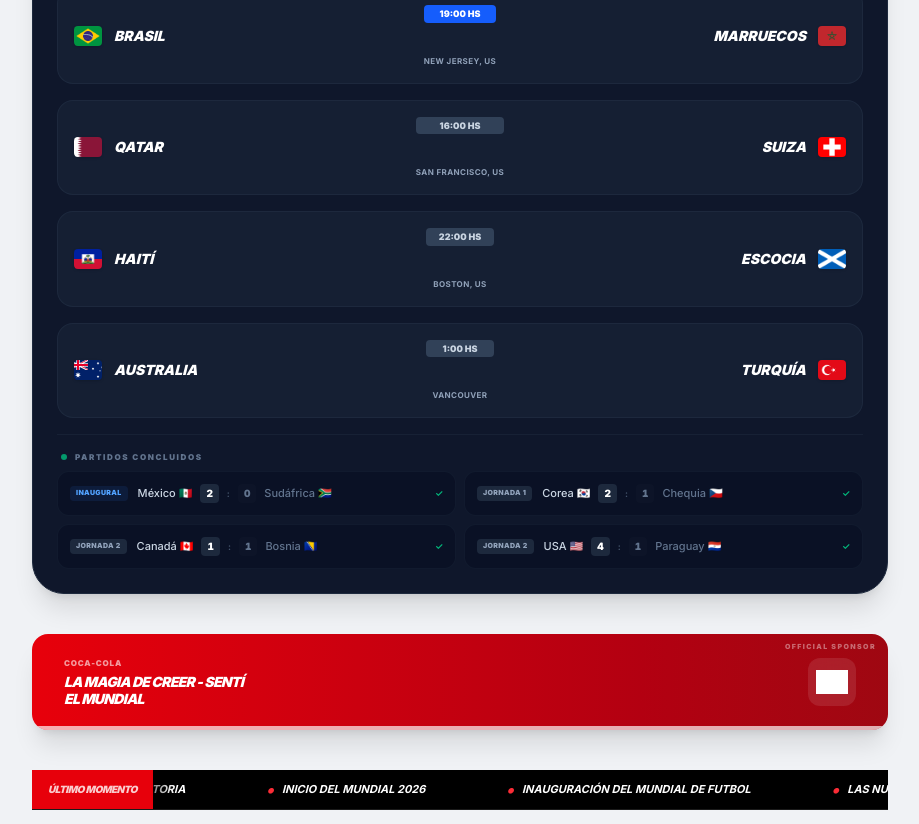
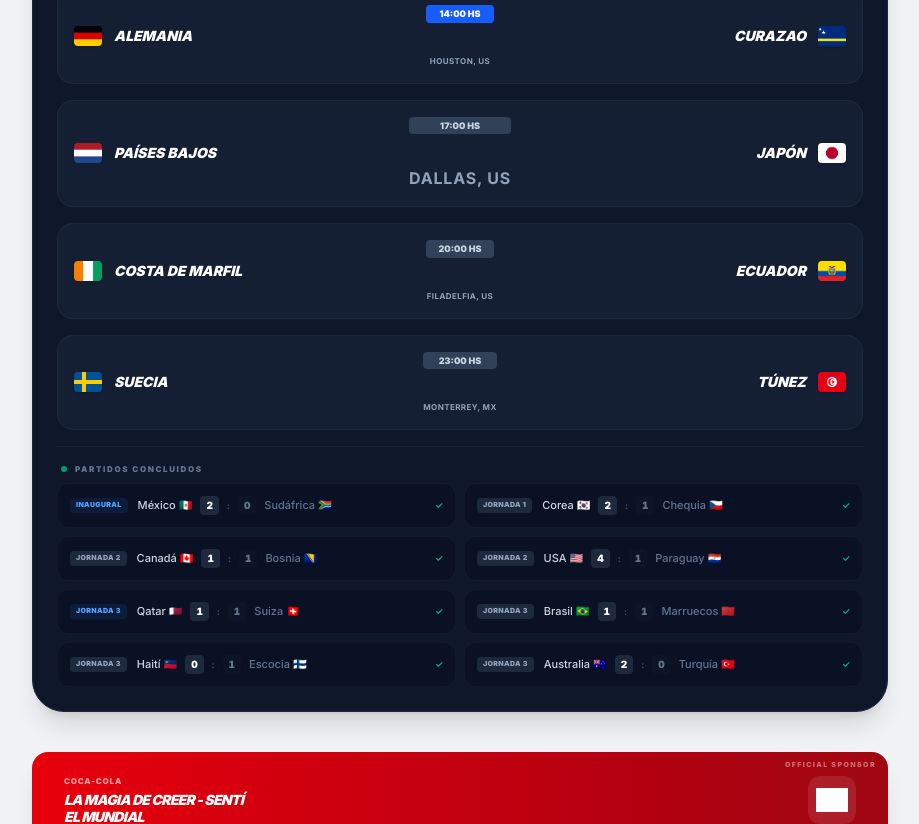
Before and after one commit to bablotle/Mundial26, a Next.js app: page / in a window 1280 px wide. Shown: the part 480-1304 px from the top of the page, without its empty margins (180-1099 px from the left). Built offline with nearby package versions, Linux system fonts and the light colour scheme; grey boxes are pictures that could not be loaded.

Commit message:
jornada 3, Brasil empate

```diff
--- a/src/app/page.tsx
+++ b/src/app/page.tsx
@@ -57,16 +57,16 @@ export default function Home() {
 
          {/* --- SECCIÓN HERO (PARTIDO DESTACADO DE HOY) --- */}
          <section className="relative h-[420px] w-full overflow-hidden">
-            <img src="/images/sedes/metlife.jpg" className="w-full h-full object-cover brightness-[0.6]" alt="MetLife Stadium" />
+            <img src="/images/sedes/houston.jpg" className="w-full h-full object-cover brightness-[0.6]" alt="MetLife Stadium" />
             <div className="absolute inset-0 bg-gradient-to-t from-black/90 via-black/40 to-transparent flex flex-col items-center justify-center text-center px-5">
                <span className="bg-blue-600 text-white text-[9px] font-black px-3 py-1 rounded-full mb-4 tracking-widest uppercase">
                   EL PARTIDO DESTACADO DE HOY 🌟
                </span>
                <h1 className="text-4xl md:text-6xl font-black text-white uppercase italic tracking-tighter leading-[0.9] mb-4">
-                  BRASIL <span className="text-red-500">vs</span> MARRUECOS
+                  ALEMANIA <span className="text-red-500">vs</span> CURAZAO
                </h1>
                <p className="text-white/80 font-bold uppercase tracking-widest text-[11px] mb-6">
-                  Grupo C · 19:00 HS · Metlife Stadium, US
+                  Grupo E · 14:00 HS · Houston Stadium, US
                </p>
                <Link href="/partidos" className="bg-red-600 hover:bg-red-700 text-white px-8 py-3 rounded-full text-[10px] font-black uppercase tracking-widest transition-transform hover:scale-105 shadow-lg shadow-red-600/30">
                   Seguir Transmisión del Día
@@ -87,62 +87,62 @@ export default function Home() {
                   {/* Partido Principal */}
                   <div className="bg-slate-800/50 rounded-2xl p-4 flex items-center justify-between border border-slate-700/30">
                      <div className="flex items-center gap-3 flex-1">
-                        <img src="/images/banderas/brasil.png" className="w-7 h-5 object-cover rounded shadow-sm" alt="Brasil" />
-                        <span className="font-black text-xs md:text-sm uppercase italic">Brasil</span>
+                        <img src="/images/banderas/alemania.png" className="w-7 h-5 object-cover rounded shadow-sm" alt="Alemania" />
+                        <span className="font-black text-xs md:text-sm uppercase italic">Alemania</span>
                      </div>
                      <div className="px-4 text-center min-w-[100px]">
-                        <span className="bg-blue-600 text-white text-[9px] font-black px-2 py-0.5 rounded uppercase block mb-8">19:00 HS</span>
-                        <p className="text-[8px] text-slate-400 font-bold uppercase tracking-wider">New Jersey, US</p>
+                        <span className="bg-blue-600 text-white text-[9px] font-black px-2 py-0.5 rounded uppercase block mb-8">14:00 HS</span>
+                        <p className="text-[8px] text-slate-400 font-bold uppercase tracking-wider">Houston, US</p>
                      </div>
                      <div className="flex items-center gap-3 flex-1 justify-end">
-                        <span className="font-black text-xs md:text-sm uppercase italic text-right">Marruecos</span>
-                        <img src="/images/banderas/marruecos.png" className="w-7 h-5 object-cover rounded shadow-sm" alt="Marruecos" />
+                        <span className="font-black text-xs md:text-sm uppercase italic text-right">Curazao</span>
+                        <img src="/images/banderas/curazao.png" className="w-7 h-5 object-cover rounded shadow-sm" alt="Curazao" />
                      </div>
                   </div>
 
                   {/* Segundo Partido del día */}
                   <div className="bg-slate-800/50 rounded-2xl p-4 flex items-center justify-between border border-slate-700/30">
                      <div className="flex items-center gap-3 flex-1">
-                        <img src="/images/banderas/qatar.png" className="w-7 h-5 object-cover rounded shadow-sm" alt="Qatar" />
-                        <span className="font-black text-xs md:text-sm uppercase italic">Qatar</span>
+                        <img src="/images/banderas/paises-bajos.png" className="w-7 h-5 object-cover rounded shadow-sm" alt="Países Bajos" />
+                        <span className="font-black text-xs md:text-sm uppercase italic">Países Bajos</span>
                      </div>
                      <div className="px-4 text-center min-w-[100px]">
-                        <span className="bg-slate-700 text-slate-300 text-[9px] font-black px-2 py-0.5 rounded uppercase block mb-8">16:00 HS</span>
-                        <p className="text-[8px] text-slate-400 font-bold uppercase tracking-wider">San Francisco, US</p>
+                        <span className="bg-slate-700 text-slate-300 text-[9px] font-black px-2 py-0.5 rounded uppercase block mb-8">17:00 HS</span>
+                        <p className="text8px] text-slate-400 font-bold uppercase tracking-wider">Dallas, US</p>
                      </div>
                      <div className="flex items-center gap-3 flex-1 justify-end">
-                        <span className="font-black text-xs md:text-sm uppercase italic text-right">Suiza</span>
-                        <img src="/images/banderas/suiza.png" className="w-7 h-5 object-cover rounded shadow-sm" alt="Suiza" />
+                        <span className="font-black text-xs md:text-sm uppercase italic text-right">Japón</span>
+                        <img src="/images/banderas/japon.png" className="w-7 h-5 object-cover rounded shadow-sm" alt="Japón" />
                      </div>
                   </div>
                   {/* Tercer Partido del día */}
                   <div className="bg-slate-800/50 rounded-2xl p-4 flex items-center justify-between border border-slate-700/30">
                      <div className="flex items-center gap-3 flex-1">
-                        <img src="/images/banderas/haiti.png" className="w-7 h-5 object-cover rounded shadow-sm" alt="Haití" />
-                        <span className="font-black text-xs md:text-sm uppercase italic">Haití</span>
+                        <img src="/images/banderas/costa-de-marfil.png" className="w-7 h-5 object-cover rounded shadow-sm" alt="Costa de Marfil" />
+                        <span className="font-black text-xs md:text-sm uppercase italic">Costa de Marfil</span>
                      </div>
                      <div className="px-4 text-center min-w-[100px]">
-                        <span className="bg-slate-700 text-slate-300 text-[9px] font-black px-2 py-0.5 rounded uppercase block mb-8">22:00 HS</span>
-                        <p className="text-[8px] text-slate-400 font-bold uppercase tracking-wider">Boston, US</p>
+                        <span className="bg-slate-700 text-slate-300 text-[9px] font-black px-2 py-0.5 rounded uppercase block mb-8">20:00 HS</span>
+                        <p className="text-[8px] text-slate-400 font-bold uppercase tracking-wider">Filadelfia, US</p>
                      </div>
                      <div className="flex items-center gap-3 flex-1 justify-end">
-                        <span className="font-black text-xs md:text-sm uppercase italic text-right">Escocia</span>
-                        <img src="/images/banderas/escocia.png" className="w-7 h-5 object-cover rounded shadow-sm" alt="Escocia" />
+                        <span className="font-black text-xs md:text-sm uppercase italic text-right">Ecuador</span>
+                        <img src="/images/banderas/ecuador.png" className="w-7 h-5 object-cover rounded shadow-sm" alt="Ecuador" />
                      </div>
                   </div>
                   {/* Cuarto Partido del día */}
                   <div className="bg-slate-800/50 rounded-2xl p-4 flex items-center justify-between border border-slate-700/30">
                      <div className="flex items-center gap-3 flex-1">
-                        <img src="/images/banderas/australia.png" className="w-7 h-5 object-cover rounded shadow-sm" alt="Australia" />
-                        <span className="font-black text-xs md:text-sm uppercase italic">Australia</span>
+                        <img src="/images/banderas/suecia.png" className="w-7 h-5 object-cover rounded shadow-sm" alt="Suecia" />
+                        <span className="font-black text-xs md:text-sm uppercase italic">Suecia</span>
                      </div>
                      <div className="px-4 text-center min-w-[100px]">
-                        <span className="bg-slate-700 text-slate-300 text-[9px] font-black px-2 py-0.5 rounded uppercase block mb-8">1:00 HS</span>
-                        <p className="text-[8px] text-slate-400 font-bold uppercase tracking-wider">Vancouver</p>
+                        <span className="bg-slate-700 text-slate-300 text-[9px] font-black px-2 py-0.5 rounded uppercase block mb-8">23:00 HS</span>
+                        <p className="text-[8px] text-slate-400 font-bold uppercase tracking-wider">Monterrey, MX</p>
                      </div>
                      <div className="flex items-center gap-3 flex-1 justify-end">
-                        <span className="font-black text-xs md:text-sm uppercase italic text-right">Turquía</span>
-                        <img src="/images/banderas/turquia.png" className="w-7 h-5 object-cover rounded shadow-sm" alt="Turquía" />
+                        <span className="font-black text-xs md:text-sm uppercase italic text-right">Túnez</span>
+                        <img src="/images/banderas/tunez.png" className="w-7 h-5 object-cover rounded shadow-sm" alt="Tunez" />
                      </div>
                   </div>
 
@@ -211,6 +211,64 @@ export default function Home() {
                            </div>
                            <span className="text-[9px] font-bold text-emerald-500">✓</span>
                         </div>
+                        {/* Partido 5 */}
+                        <div className="bg-slate-950/30 rounded-xl p-3 flex items-center justify-between border border-slate-800/40 hover:border-slate-800 transition-colors">
+                           <div className="flex items-center gap-2.5">
+                              <span className="text-[7px] font-black bg-blue-500/10 text-blue-400 px-1.5 py-0.5 rounded uppercase tracking-wider">Jornada 3</span>
+                              <div className="flex items-center gap-2 text-[11px]">
+                                 <span className="font-medium text-slate-300">Qatar 🇶🇦</span>
+                                 <span className="font-black text-white bg-slate-800 px-1.5 py-0.5 rounded text-[10px] tabular-nums">1</span>
+                                 <span className="text-slate-600 font-bold text-[9px]">:</span>
+                                 <span className="font-black text-slate-500 bg-slate-900/50 px-1.5 py-0.5 rounded text-[10px] tabular-nums">1</span>
+                                 <span className="font-medium text-slate-500">Suiza 🇨🇭</span>
+                              </div>
+                           </div>
+                           <span className="text-[9px] font-bold text-emerald-500">✓</span>
+                        </div>
+
+                        {/* Partido 6 */}
+                        <div className="bg-slate-950/30 rounded-xl p-3 flex items-center justify-between border border-slate-800/40 hover:border-slate-800 transition-colors">
+                           <div className="flex items-center gap-2.5">
+                              <span className="text-[7px] font-black bg-slate-800 text-slate-400 px-1.5 py-0.5 rounded uppercase tracking-wider">Jornada 3</span>
+                              <div className="flex items-center gap-2 text-[11px]">
+                                 <span className="font-medium text-slate-300">Brasil 🇧🇷</span>
+                                 <span className="font-black text-white bg-slate-800 px-1.5 py-0.5 rounded text-[10px] tabular-nums">1</span>
+                                 <span className="text-slate-600 font-bold text-[9px]">:</span>
+                                 <span className="font-black text-slate-500 bg-slate-900/50 px-1.5 py-0.5 rounded text-[10px] tabular-nums">1</span>
+                                 <span className="font-medium text-slate-500">Marruecos 🇲🇦</span>
+                              </div>
+                           </div>
+                           <span className="text-[9px] font-bold text-emerald-500">✓</span>
+                        </div>
+                         {/* Partido 7 */}
+                        <div className="bg-slate-950/30 rounded-xl p-3 flex items-center justify-between border border-slate-800/40 hover:border-slate-800 transition-colors">
+                           <div className="flex items-center gap-2.5">
+                              <span className="text-[7px] font-black bg-slate-800 text-slate-400 px-1.5 py-0.5 rounded uppercase tracking-wider">Jornada 3</span>
+                              <div className="flex items-center gap-2 text-[11px]">
+                                 <span className="font-medium text-slate-300">Haití 🇱🇮</span>
+                                 <span className="font-black text-white bg-slate-800 px-1.5 py-0.5 rounded text-[10px] tabular-nums">0</span>
+                                 <span className="text-slate-600 font-bold text-[9px]">:</span>
+                                 <span className="font-black text-slate-500 bg-slate-900/50 px-1.5 py-0.5 rounded text-[10px] tabular-nums">1</span>
+                                 <span className="font-medium text-slate-500">Escocia 🇫🇮</span>
+                              </div>
+                           </div>
+                           <span className="text-[9px] font-bold text-emerald-500">✓</span>
+                        </div>
+                         {/* Partido 8 */}
+                        <div className="bg-slate-950/30 rounded-xl p-3 flex items-center justify-between border border-slate-800/40 hover:border-slate-800 transition-colors">
+                           <div className="flex items-center gap-2.5">
+                              <span className="text-[7px] font-black bg-slate-800 text-slate-400 px-1.5 py-0.5 rounded uppercase tracking-wider">Jornada 3</span>
+                              <div className="flex items-center gap-2 text-[11px]">
+                                 <span className="font-medium text-slate-300">Australia 🇦🇺</span>
+                                 <span className="font-black text-white bg-slate-800 px-1.5 py-0.5 rounded text-[10px] tabular-nums">2</span>
+                                 <span className="text-slate-600 font-bold text-[9px]">:</span>
+                                 <span className="font-black text-slate-500 bg-slate-900/50 px-1.5 py-0.5 rounded text-[10px] tabular-nums">0</span>
+                                 <span className="font-medium text-slate-500">Turquía 🇹🇷</span>
+                              </div>
+                           </div>
+                           <span className="text-[9px] font-bold text-emerald-500">✓</span>
+                        </div>
+
                      </div>
                   </div>
 
--- a/src/data/noticias.ts
+++ b/src/data/noticias.ts
@@ -16,6 +16,21 @@ export interface Noticia {
 
 export const todasLasNoticias: Noticia[] = [
       {
+                id: "jornada-3",
+                categoria: "MUNDIAL 2026",
+                titulo: "Brasil se lleva el empate 1-1 ante Marruecos",
+                resumen: "En la tercera jornada Escocia se llevo la victoria a su regreso despues de 28 años.",
+                contenidoLargo: `En la tercera fecha del Mundial, se vieron los siguientes resultados:
+                Catar 1-1 Suiza: Catar logró un empate histórico en el último minuto del descuento con un gol de Boualem Khoukhi.
+                Brasil 1-1 Marruecos: Las potencias igualaron en un duelo intenso, con goles de Ismael Saibari y Vinícius Júnior.
+                Escocia 1-0 Haití: Los británicos celebraron su regreso mundialista tras 28 años llevándose los tres puntos.
+                Australia 2-0 Turquía: Los australianos dominaron el cierre de la jornada y vencieron con solvencia al conjunto turco.`,
+                imagen: "/images/noticias/noticia-9.jpg",
+                fecha: "2026-06-14",
+                autor: "Redacción Mil Goles",
+                tags: ["Brasil", "Escocia", "Mundial", "FIFA"]
+        },
+        {
                 id: "jornada-2",
                 categoria: "MUNDIAL 2026",
                 titulo: "Estados Unidos se lleva la victoria",
```
Also changed, not shown: public/images/noticias/noticia-9.jpg (added).
